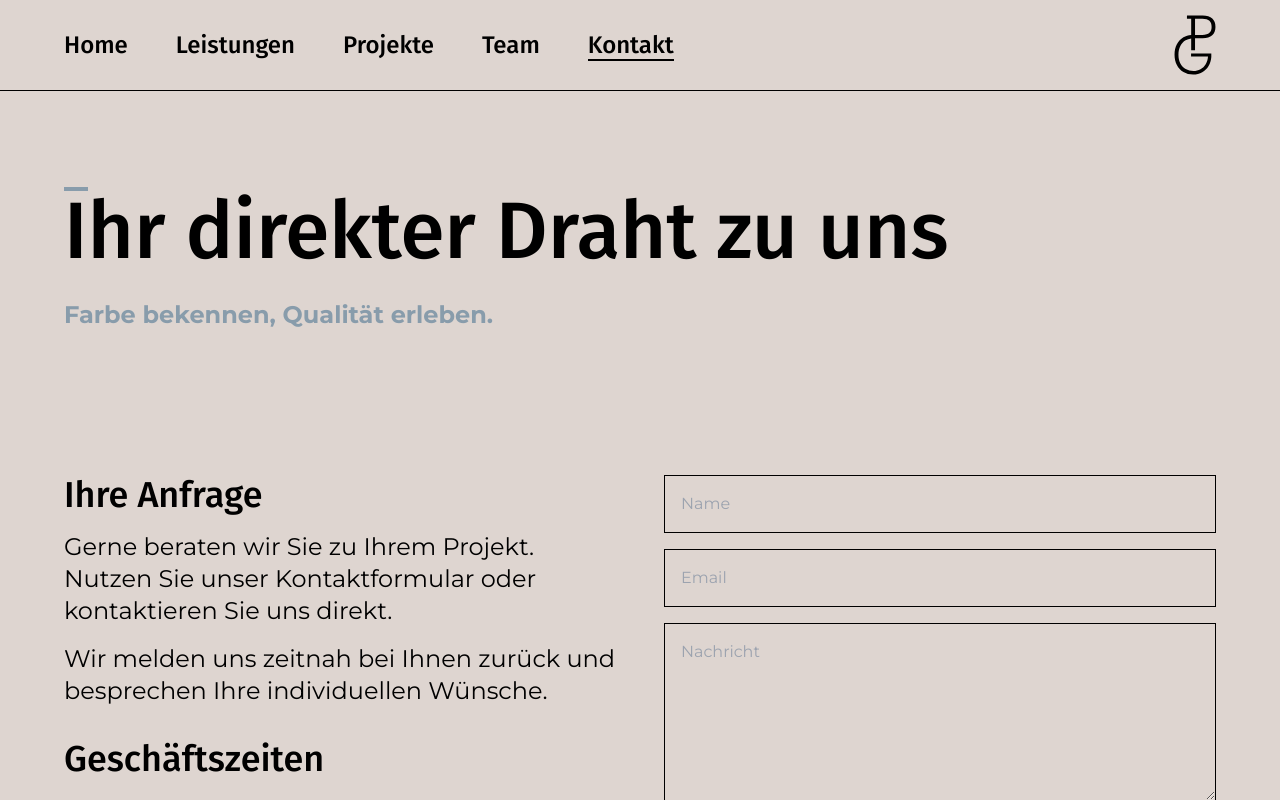
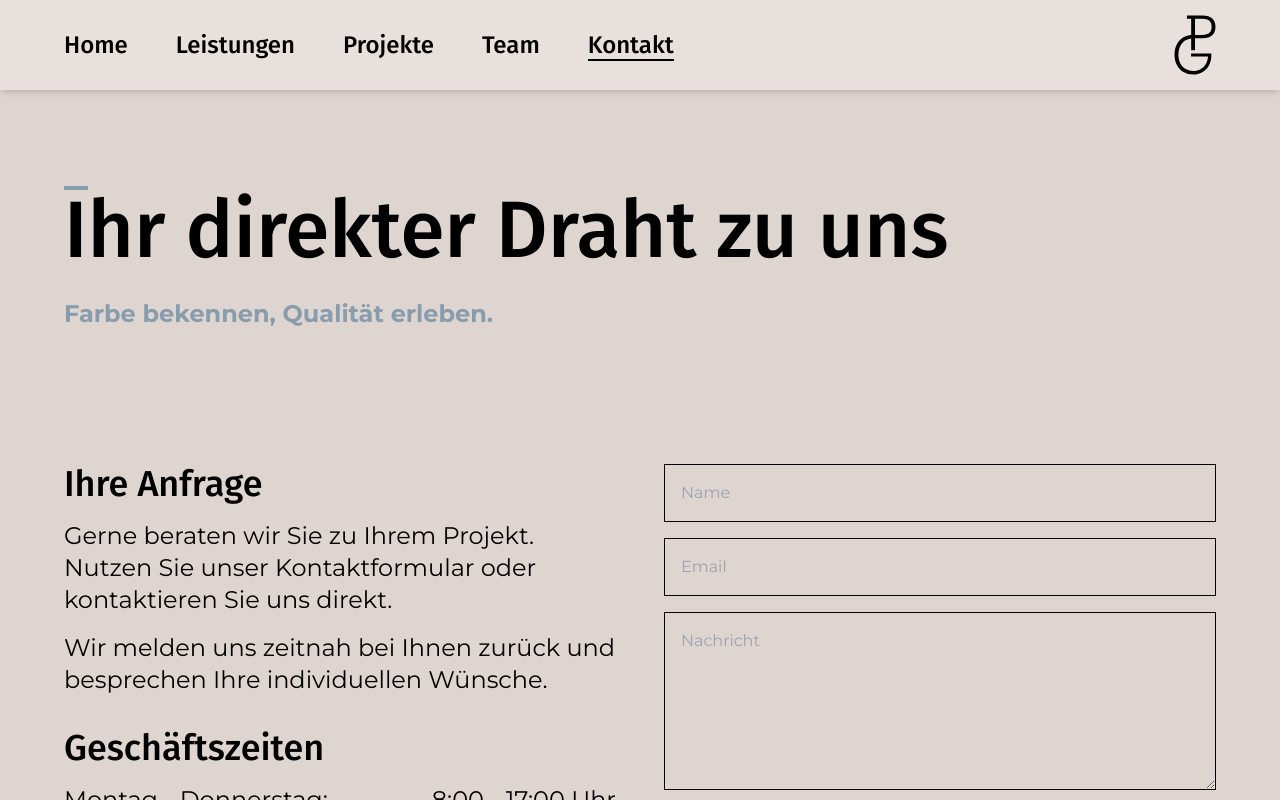
Before and after one commit to KaeSaro/MalerbetriebPG, a Next.js app: page /kontakt in a window 1280 px wide. Shown: the top 800 px of the page. Built offline with nearby package versions, Linux system fonts and the light colour scheme.

Commit message:
head fixed color

```diff
--- a/app/kontakt/page.js
+++ b/app/kontakt/page.js
@@ -113,7 +113,7 @@ function ContactForm() {
 export default function Kontakt() {
   return (
     <Content>
-      <div className="flex flex-col space-y-24">
+      <div className="flex flex-col space-y-[86px]">
         {/* Header Section */}
         <div className="flex flex-col space-y-6 mb-12">
           <Title withStroke>Ihr direkter Draht zu uns</Title>
--- a/app/layout.jsx
+++ b/app/layout.jsx
@@ -45,7 +45,7 @@ export default function RootLayout({ children }) {
         ></link>
       </head>
       <body
-        className={`${fira.variable} ${montserrat.variable} antialiased font-montserrat`}
+        className={`${fira.variable} ${montserrat.variable} relative antialiased font-montserrat`}
         style={{
           fontFamily: "Montserrat, Helvetica Neue, Helvetica, sans-serif",
         }}
--- a/components/Content.jsx
+++ b/components/Content.jsx
@@ -1,9 +1,9 @@
 export function Content({ children, withoutMargin, withoutTopMargin }) {
   const styles = withoutMargin
-    ? "mx-auto w-full max-w-[1400px] px-8 sm:px-12 lg:px-16"
+    ? "mx-auto w-full mt-[186px] max-w-[1400px] px-8 sm:px-12 lg:px-16"
     : withoutTopMargin
-    ? "mx-auto mb-32 w-full max-w-[1400px] px-8 sm:px-12 lg:px-16"
-    : "mx-auto mb-32 mt-24 w-full max-w-[1400px] px-8 sm:px-12 lg:px-16";
+    ? "mx-auto mb-32 mt-[186px] w-full max-w-[1400px] px-8  sm:px-12 lg:px-16"
+    : "mx-auto mb-32 mt-[186px] w-full max-w-[1400px] px-8  sm:px-12 lg:px-16";
 
   return <div className={styles}>{children}</div>;
 }
--- a/components/Header.jsx
+++ b/components/Header.jsx
@@ -39,9 +39,8 @@ export function Header({ bgColor = "bg-black" }) {
     if (!touchStart) return;
 
     const currentTouch = e.touches[0].clientY;
-    const diff = touchStart - currentTouch; // Positive when swiping up
+    const diff = touchStart - currentTouch;
 
-    // If swipe up more than 50px, close menu
     if (diff > 50) {
       setIsOpen(false);
       setTouchStart(null);
@@ -53,10 +52,10 @@ export function Header({ bgColor = "bg-black" }) {
   };
 
   return (
-    <header className={`relative w-full ${bgColor}`}>
-      <div className="relative w-full h-[90px] bg-[#ded5d0]">
+    <header className="w-full fixed top-0 z-[1000] shadow-md">
+      <div className="relative w-full h-[90px] bg-[#e8e0dc]">
         {/* Logo Container with conditional Link */}
-        <div className="absolute top-0 right-1 sm:right-6 md:right-6 lg:right-10 xl:right-10  h-[90px] w-[90px] flex items-center justify-end z-10">
+        <div className="absolute top-0 right-1 sm:right-6 md:right-6 lg:right-10 xl:right-10 h-[90px] w-[90px] flex items-center justify-end z-10">
           {isHomePage ? (
             <img
               src="/PGlogo2.svg"
@@ -76,7 +75,7 @@ export function Header({ bgColor = "bg-black" }) {
 
         <div className="relative w-full max-w-[1400px] h-full mx-auto">
           <div className="relative h-full px-8 sm:px-12 lg:px-16 flex items-center">
-            {/* Mobile Menu Button - Now fixed position when menu is open */}
+            {/* Mobile Menu Button */}
             <div className={`md:hidden ${isOpen ? "fixed" : "relative"} z-50`}>
               <button
                 onClick={() => setIsOpen(!isOpen)}
@@ -118,7 +117,7 @@ export function Header({ bgColor = "bg-black" }) {
             </nav>
           </div>
 
-          {/* Mobile Menu Overlay with touch handlers */}
+          {/* Mobile Menu Overlay */}
           <div
             className={`fixed top-0 left-0 right-0 h-screen bg-black md:hidden transition-all duration-300 ease-in-out z-40 overflow-hidden
               ${isOpen ? "opacity-100" : "opacity-0 pointer-events-none"}`}
@@ -150,9 +149,6 @@ export function Header({ bgColor = "bg-black" }) {
           </div>
         </div>
       </div>
-      <div className="w-full bg-[#000000]">
-        <div className="mx-auto w-full max-w-[1200px] h-[1px] bg-black" />
-      </div>
     </header>
   );
 }
```
